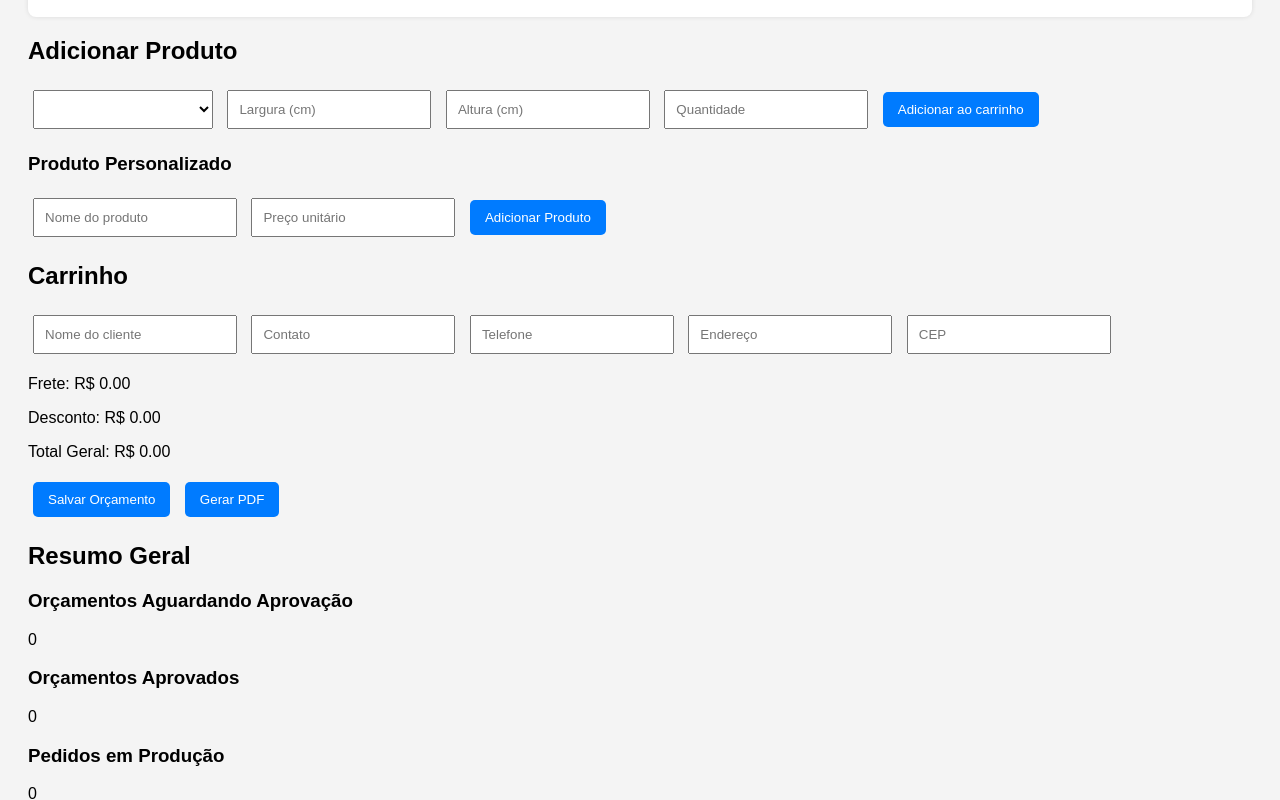
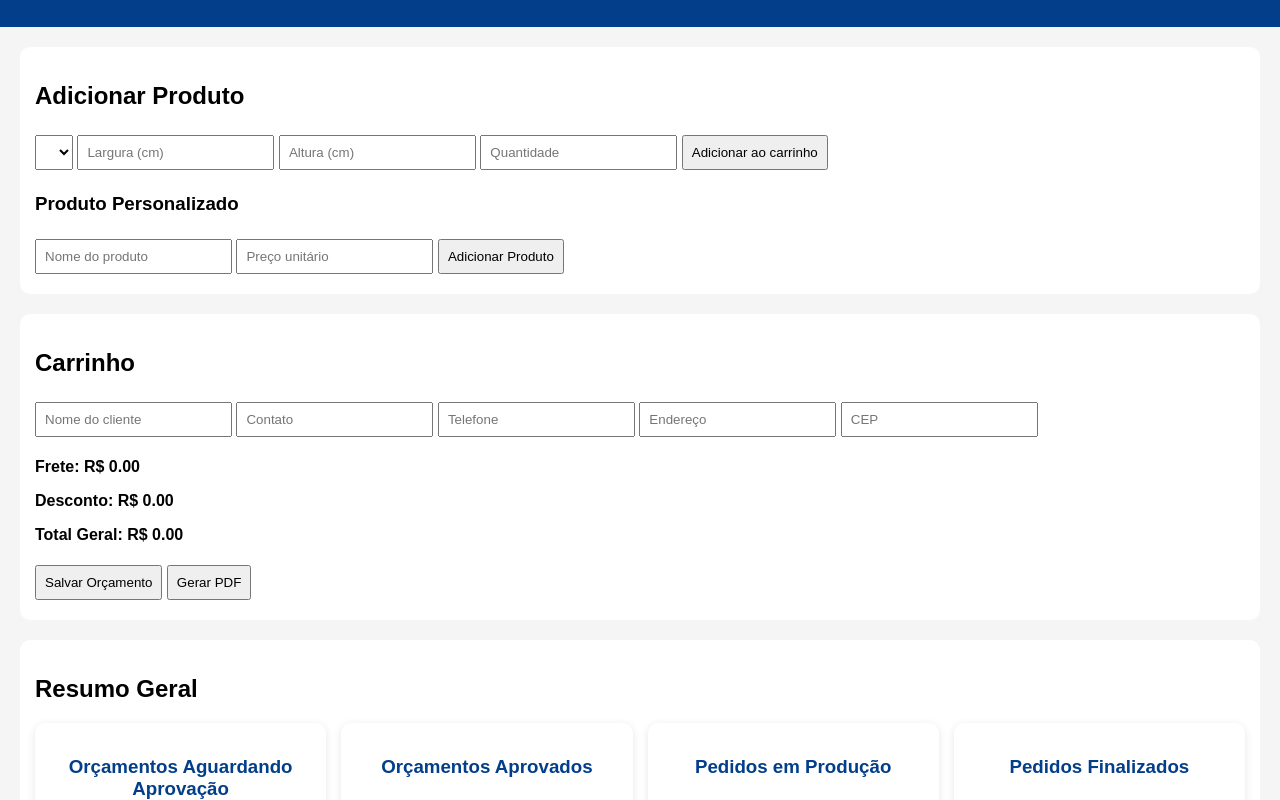
Before and after one commit to prestigecvisual/Apppedidos, a plain HTML site: page index.html in a window 1280 px wide. Shown: the part 111-911 px from the top of the page. Drawn offline with nearby package versions, Linux system fonts and the light colour scheme.

Commit message:
Update style.css

```diff
--- a/css/style.css
+++ b/css/style.css
@@ -1,52 +1,53 @@
 body {
-  font-family: Arial, sans-serif;
-  background: #f4f4f4;
-  padding: 20px;
+    font-family: Arial, sans-serif;
+    margin: 0;
+    padding: 0;
+    background: #f5f5f5;
 }
-
 header {
-  display: flex;
-  justify-content: space-between;
-  align-items: center;
-  background: #ffffff;
-  padding: 10px 20px;
-  border-radius: 8px;
-  margin-bottom: 20px;
-  box-shadow: 0 0 5px rgba(0,0,0,0.1);
+    background: #023e8a;
+    color: white;
+    padding: 20px;
+    text-align: center;
 }
-
-header .logo img {
-  height: 60px;
+.logo {
+    max-height: 50px;
 }
-
-header .contato p {
-  margin: 2px 0;
+main {
+    padding: 20px;
 }
-
-input, select {
-  padding: 10px;
-  margin: 5px;
-  width: 180px;
+section {
+    background: #fff;
+    padding: 15px;
+    margin-bottom: 20px;
+    border-radius: 10px;
 }
-
-button {
-  padding: 10px 15px;
-  margin: 5px;
-  border: none;
-  background: #007bff;
-  color: white;
-  cursor: pointer;
-  border-radius: 5px;
+input, select, button {
+    padding: 8px;
+    margin: 5px 0;
 }
-
-button:hover {
-  background: #0056b3;
+.totais p {
+    font-weight: bold;
 }
-
-#listaItens div, #listaOrcamentos div, #listaPedidos div {
-  background: white;
-  padding: 10px;
-  margin: 5px 0;
-  border-radius: 5px;
-  box-shadow: 0 0 5px rgba(0,0,0,0.1);
+.cards {
+    display: flex;
+    gap: 15px;
+    flex-wrap: wrap;
 }
+.card {
+    flex: 1 1 180px;
+    background: #fff;
+    text-align: center;
+    padding: 15px;
+    border-radius: 10px;
+    box-shadow: 0 2px 8px rgba(0,0,0,0.1);
+}
+.card h3 {
+    margin-bottom: 10px;
+    color: #023e8a;
+}
+.card p {
+    font-size: 24px;
+    font-weight: bold;
+    color: #0077b6;
+}
```
